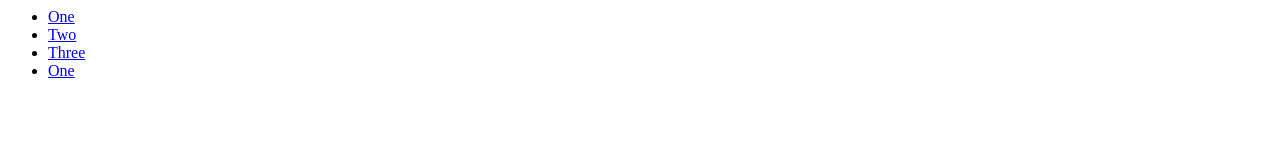
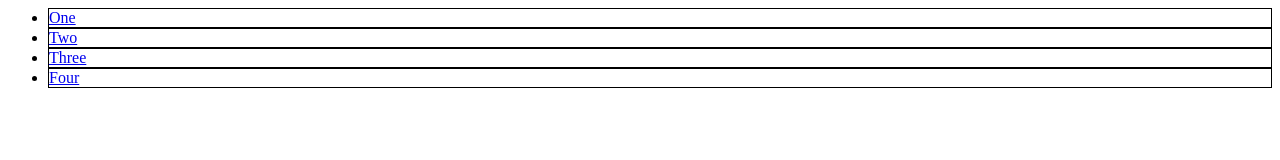
Before and after one commit to MightySwissChickenNugget/codeplayer, a plain HTML site: page Navigation Tabs/tabs.html in a window 1280 px wide. Drawn offline with Linux system fonts and the light colour scheme.

Commit message:
css and js linked

```diff
--- a/Navigation Tabs/tabs.html
+++ b/Navigation Tabs/tabs.html
@@ -1,6 +1,20 @@
-<ul class="tabs">
-    <li><a href="#">One</a></li>
-    <li><a href="#">Two</a></li>
-    <li><a href="#">Three</a></li>
-    <li><a href="#">One</a></li>
-</ul>
+<head>
+
+      <link href="styles.css" rel="stylesheet">
+
+</head>
+
+
+<body>
+
+
+    <ul class="tabs">
+        <li><a href="#">One</a></li>
+        <li class="active"><a href="#">Two</a></li>
+        <li><a href="#">Three</a></li>
+        <li><a href="#">Four</a></li>
+    </ul>
+
+    <script src="tabs.js"></script>
+
+</body>
```
